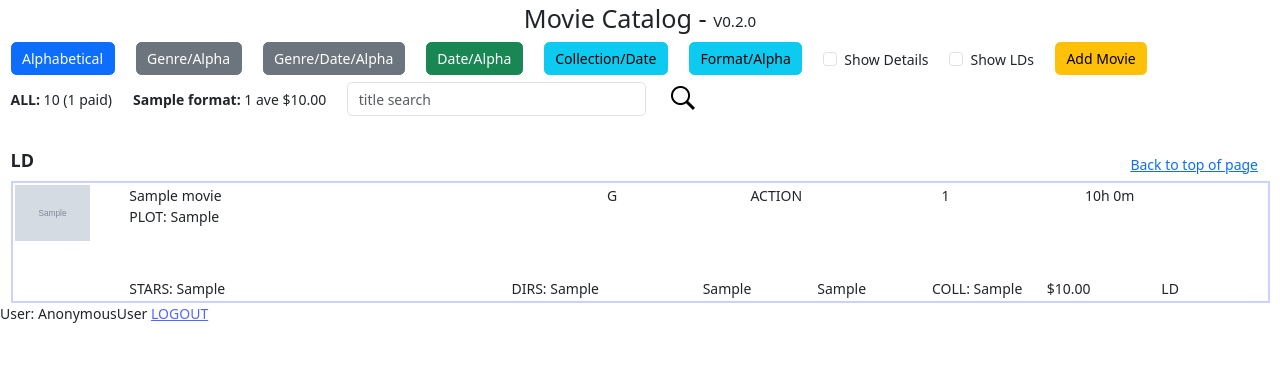
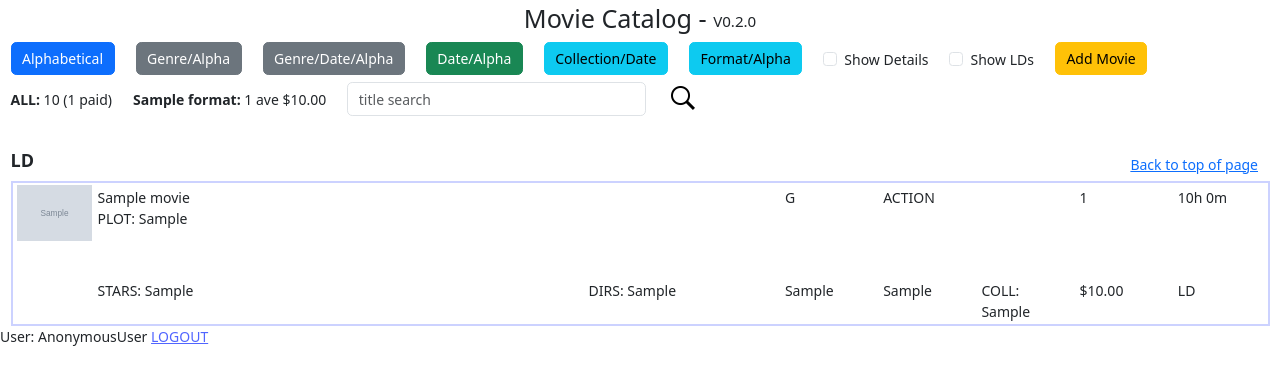
Before and after one commit to pmichali/viewmaster, a Django app: template movie_library/viewmaster/templates/viewmaster/movie_list.html in a window 1280 px wide. Shown: the top 385 px of the page. Run offline with Django 5.2, Linux system fonts and the light colour scheme; tables that the repository leaves empty hold one stand-in row (values such as "Sample post"); the template is opened without the code that fills it: values that come from a table or form of the project are taken from there, most other values are stand-ins (such as "Sample title", 1, 10 or a date in 2020); grey boxes marked "Sample" are stand-in pictures.

Commit message:
Pretty good detail layout using divs. Note: Images vary in aspect ratio, so varying gaps at bottom (as fixed width). Can crunch pretty good. Could set font=12 to allow more scaling.
Need to derive summary list from the form given.

```diff
--- a/movie_library/viewmaster/templates/viewmaster/movie_list.html
+++ b/movie_library/viewmaster/templates/viewmaster/movie_list.html
@@ -34,7 +34,6 @@ body {
 
 /* one group */
 .categoryTable {
-  /* border: 2px solid #ccd2ff; */
   border-collapse: collapse;
   /* margin: 0px 10px 20px 10px; */
 }
@@ -66,7 +65,16 @@ a {
 }
 
 .cover {
-  padding-left: 0px;
+  width: 81px;
+  height: 122px;
+  display: block;
+  padding-right: 2px;
+  padding-left: 2px;
+}
+
+.rest {
+  padding-left: 83px;
+  margin-top: -120px;
 }
 
 .plot {
@@ -179,24 +187,24 @@ a {
 	    <div class="container-fluid categoryTable">
  	    {% for movie in movie_group %}
 		  <a class="row tableRow" href="{% url 'viewmaster:movie-lookup' movie.id %}">
-		    <div class="col-lg cover">
+		    <div class="cover">
 		      <div>
 		        <img src="{{ movie.cover_ref }}" width="75" alt="cover" />
 		      </div>
 		    </div>
-		    <div class="col-lg-11">
+		    <div class="col-lg-12 rest">
 		      <div class="row"> <!-- rest of movie info, left of cover -->
-		        <div class="col-lg-5">{{ movie.title }}</div>
+		        <div class="col-lg-7">{{ movie.title }}</div>
 		        <div class="col-lg">{{ movie.rating }}</div>
 		        <div class="col-lg-2">{{ movie.category }}</div>
 		        <div class="col-lg">{{ movie.release }}</div>
-		        <div class="col-lg-2">{{ movie.duration_str }}</div>
+		        <div class="col-lg">{{ movie.duration_str }}</div>
 		      </div>
 		      <div class="row">  <!-- lines 2-4 for plot -->
-		        <div class="col-lg-11 plot">PLOT: {{ movie.plot|default:"?" }}</div>
+		        <div class="col-lg-12 plot">PLOT: {{ movie.plot|default:"?" }}</div>
 		      </div>
 		      <div class="row">  <!--  line 5 more info -->
-		        <div class="col-lg-4">STARS: {{ movie.actors|default:"?" }}</div>
+		        <div class="col-lg-5">STARS: {{ movie.actors|default:"?" }}</div>
 		        <div class="col-lg-2">DIRS: {{ movie.directors|default:"?" }}</div>
 		        <div class="col-lg">{{ movie.aspect|default:"aspect?" }}</div>
 		        <div class="col-lg">{{ movie.audio|default:"audio?" }}</div>
```
